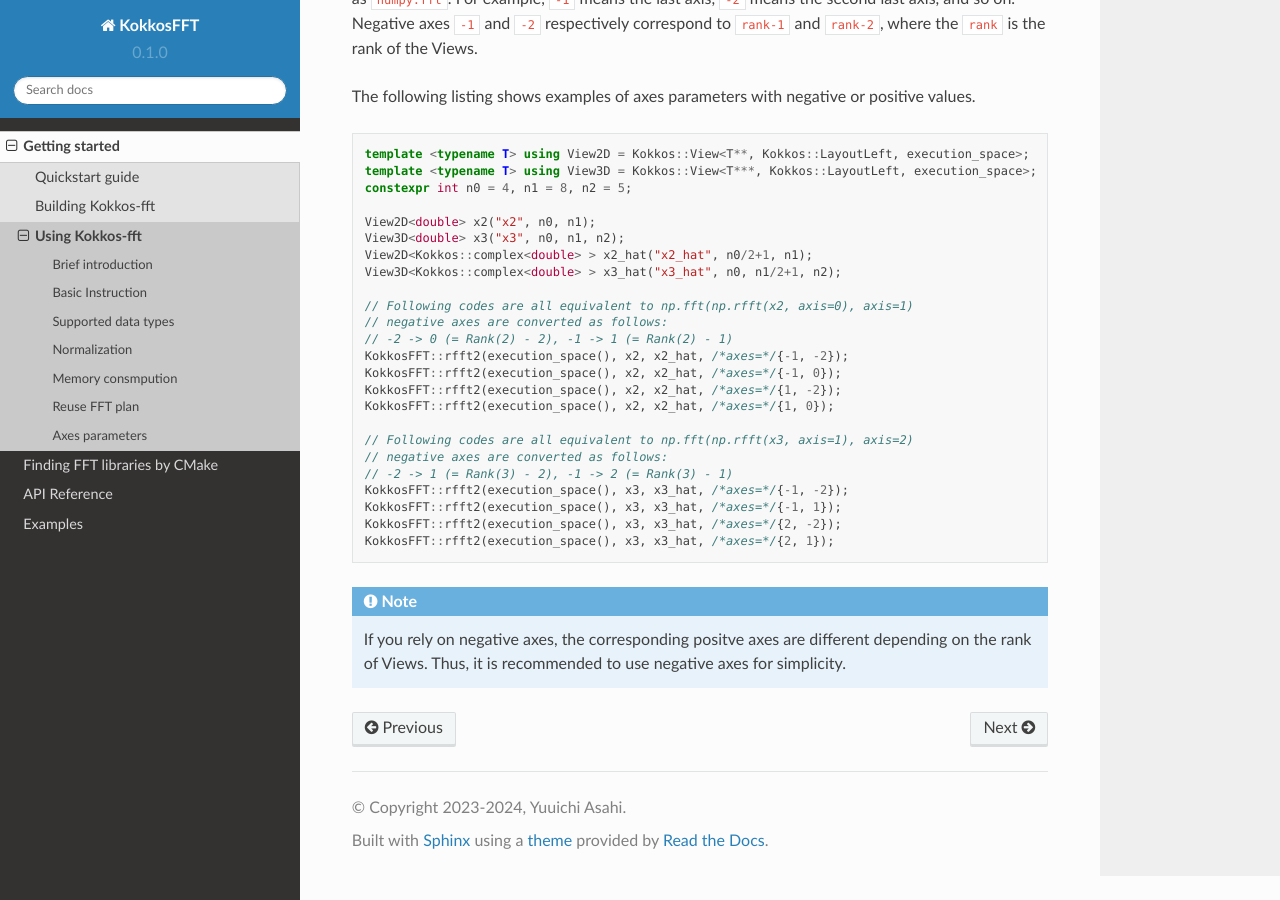
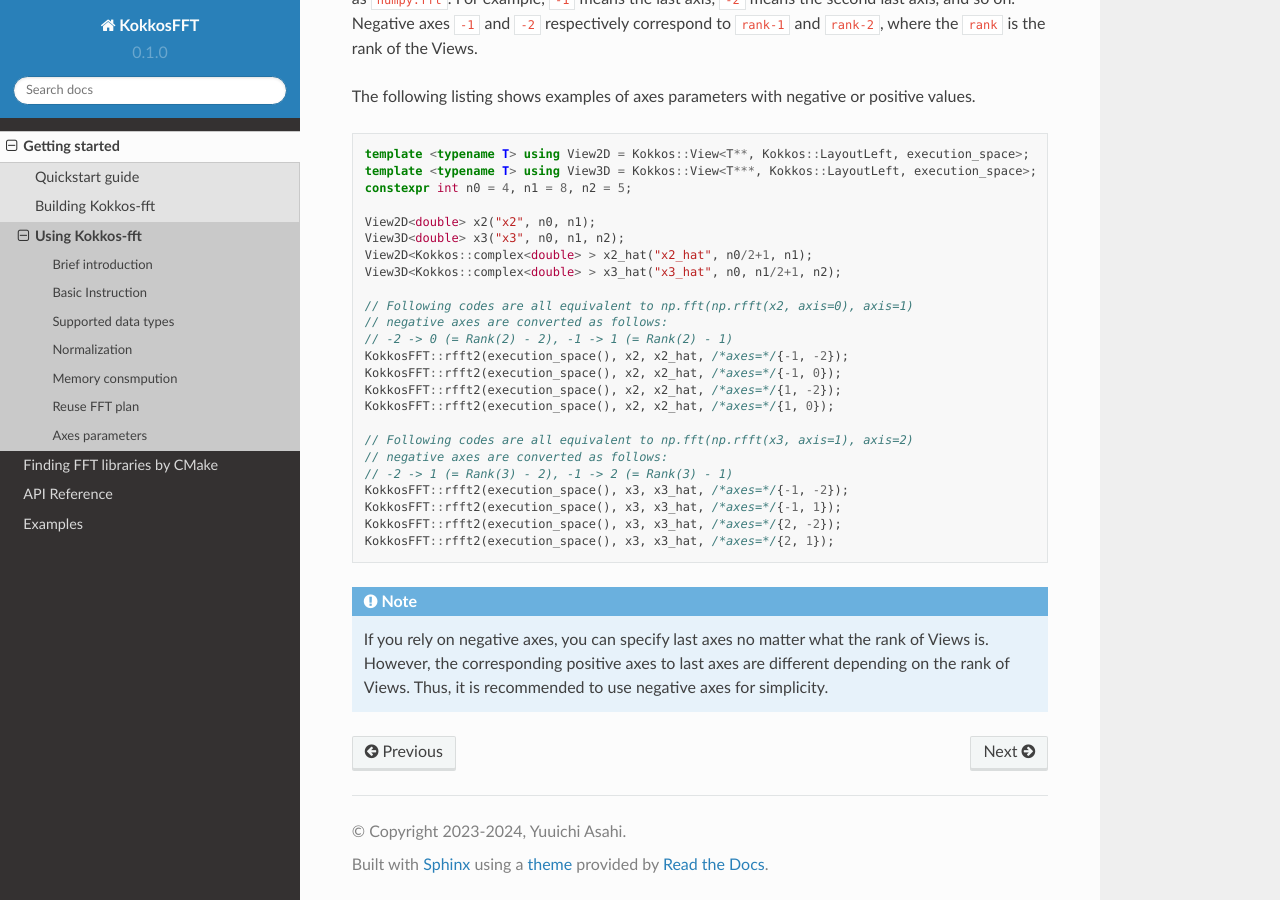
Before and after one commit to kokkos/kokkos-fft, a Sphinx documentation site: the page built from docs/intro/using.rst, in a window 1280 px wide and 900 px high, scrolled down 3145 px. Built offline with Sphinx 7.4.7 and the Read the Docs theme 2.0.0, drawn with Linux system fonts in a browser that asks for light colours.

Commit message:
docs: fixed typo based on reviews

```diff
--- a/docs/intro/using.rst
+++ b/docs/intro/using.rst
@@ -173,5 +173,6 @@
 
 .. note::
 
-   If you rely on negative axes, the corresponding positve axes are different depending on the rank of Views.
+   If you rely on negative axes, you can specify last axes no matter what the rank of Views is.
+   However, the corresponding positive axes to last axes are different depending on the rank of Views.
    Thus, it is recommended to use negative axes for simplicity.
```
